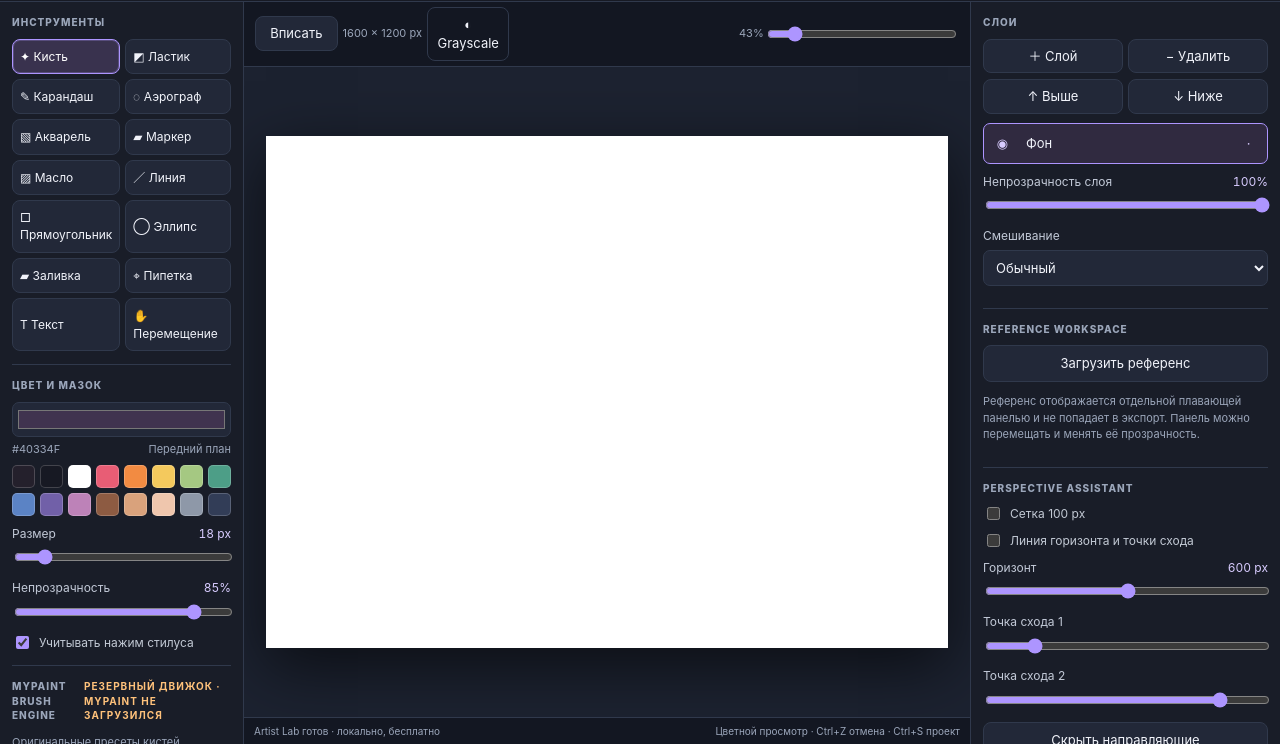
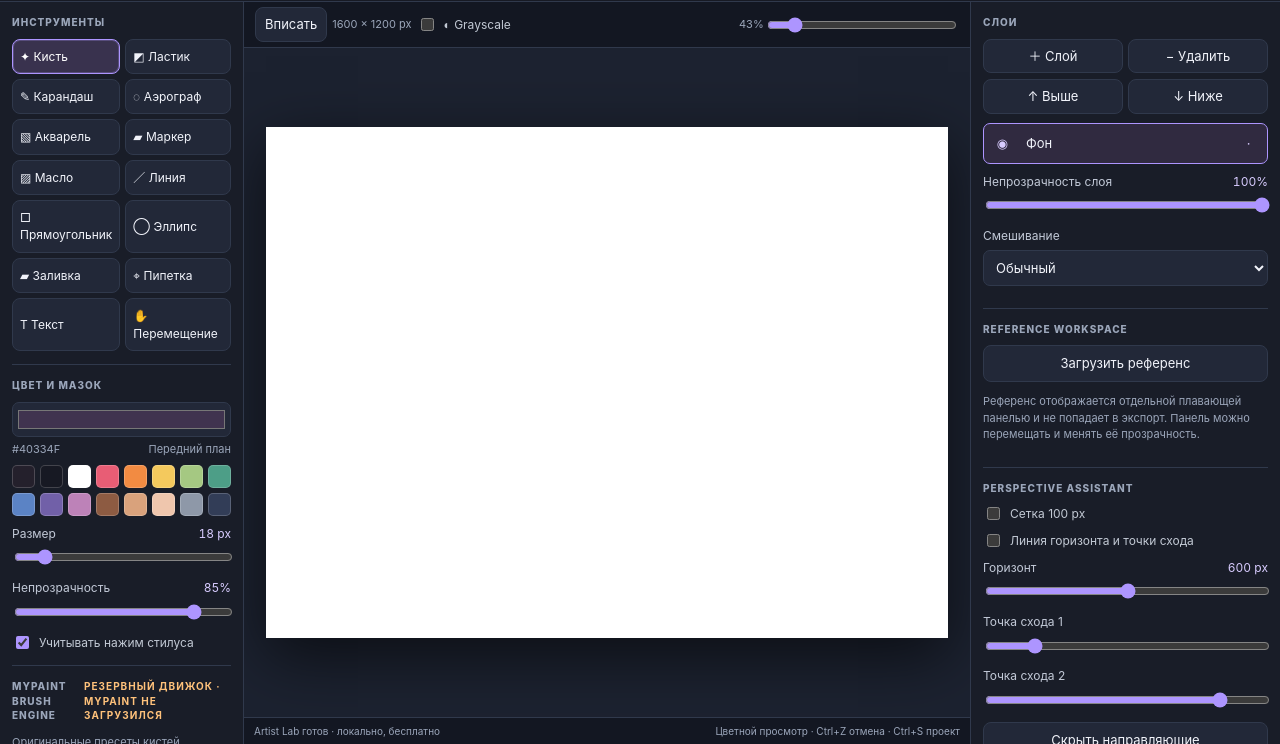
Before and after one commit to azartworld55-ctrl/Drawing-Studio, a plain HTML site: page index.html in a window 1280 px wide. Shown: the part 56-800 px from the top of the page. Drawn offline with Linux system fonts and the light colour scheme; no server answers.

Commit message:
Fix grayscale toggle control in Artist Lab

```diff
--- a/index.html
+++ b/index.html
@@ -35,7 +35,7 @@ body.compact .left,body.compact .right{display:none}body.compact .layout{grid-te
 <section class="section"><div class="section-title">MyPaint Brush Engine <span class="engine-status" id="engineStatus">Загрузка WASM…</span></div><label class="field"><span class="hint">Оригинальные пресеты кистей</span><select id="brushPreset"><option>Загрузка…</option></select></label><div class="hint">Выбрана кисть: <b id="presetName">—</b></div><p class="hint" id="engineDetail">Загружаю локальный WebAssembly-движок кистей.</p><select id="fallbackType" hidden><option value="round">round</option><option value="pencil">pencil</option><option value="marker">marker</option><option value="airbrush">airbrush</option><option value="watercolor">watercolor</option><option value="oil">oil</option></select></section>
 </aside>
 <main class="workspace">
-<div class="toolbar"><div class="row"><button id="fit">Вписать</button><span id="dimensions">1600 × 1200 px</span><button id="grayPreview" class="quiet" type="button">◐ Grayscale</button></div><div class="row" style="width:min(220px,38%)"><span id="zoomValue">100%</span><input id="zoom" type="range" min="10" max="300" value="100"></div></div>
+<div class="toolbar"><div class="row"><button id="fit">Вписать</button><span id="dimensions">1600 × 1200 px</span><label class="check" style="margin:0"><input id="grayPreview" type="checkbox"> ◐ Grayscale</label></div><div class="row" style="width:min(220px,38%)"><span id="zoomValue">100%</span><input id="zoom" type="range" min="10" max="300" value="100"></div></div>
 <div class="stage" id="stage"><div class="viewport" id="viewport"><canvas class="canvas board" id="board" width="1600" height="1200"></canvas><canvas class="canvas overlay" id="overlay" width="1600" height="1200"></canvas></div>
 <div id="referencePanel" hidden><div id="referenceHeader"><span>Референс · перетащи панель</span><button id="closeReference">×</button></div><img id="referenceImage" alt="Загруженный референс"><div id="refInfo" class="hint">Изображение остаётся отдельно от холста</div><div class="ref-controls"><label>Размер <input id="refScale" type="range" min="10" max="150" value="70"><span id="refScaleValue">70%</span></label><label>Прозрачность <input id="refOpacity" type="range" min="10" max="100" value="90"><span id="refOpacityValue">90%</span></label></div></div></div>
 <div class="statusbar"><span id="labStatus">Artist Lab · локально, бесплатно</span><span id="grayState">Цветной просмотр · Ctrl+Z отмена · Ctrl+S проект</span></div>
```
